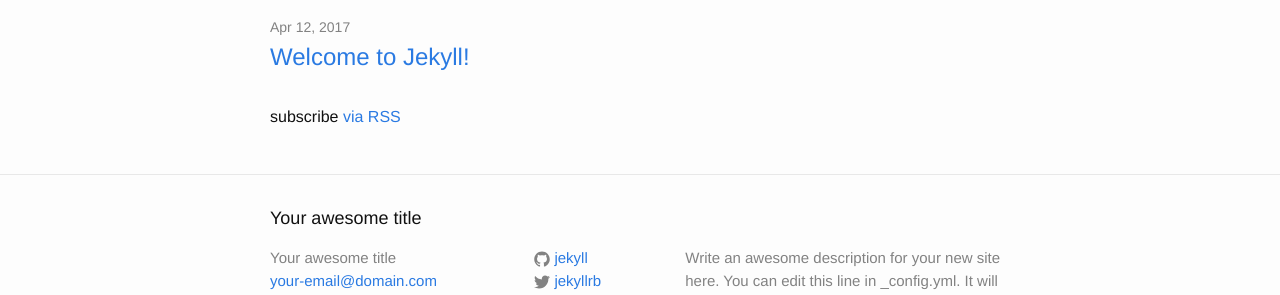
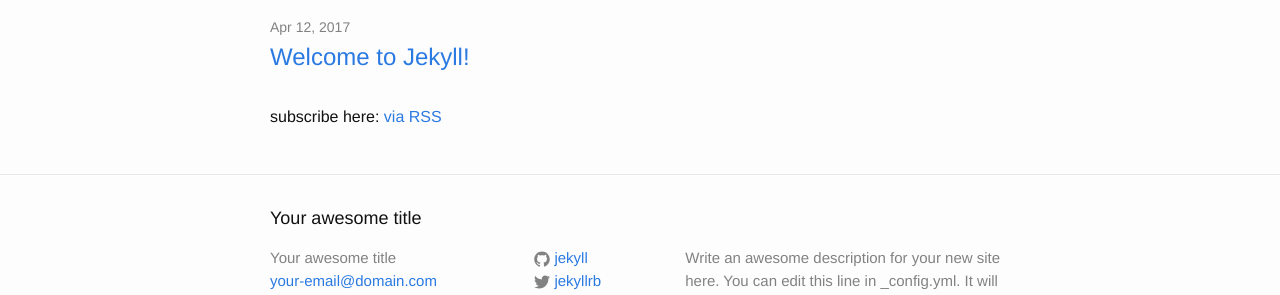
Before and after one commit to clmem/ClmeM.github.io, a Jekyll site: the page built from index.html, in a window 1280 px wide. Shown: the part 122-417 px from the top of the page. Built offline with Jekyll 4.4.1, drawn with Linux system fonts in a browser that asks for light colours.

Commit message:
save my work

```diff
--- a/index.html
+++ b/index.html
@@ -18,6 +18,6 @@
     {% endfor %}
   </ul>
 
-  <p class="rss-subscribe">subscribe <a href="{{ "/feed.xml" | prepend: site.baseurl }}">via RSS</a></p>
+  <p class="rss-subscribe">subscribe here: <a href="{{ "/feed.xml" | prepend: site.baseurl }}">via RSS</a></p>
 
 </div>
```
